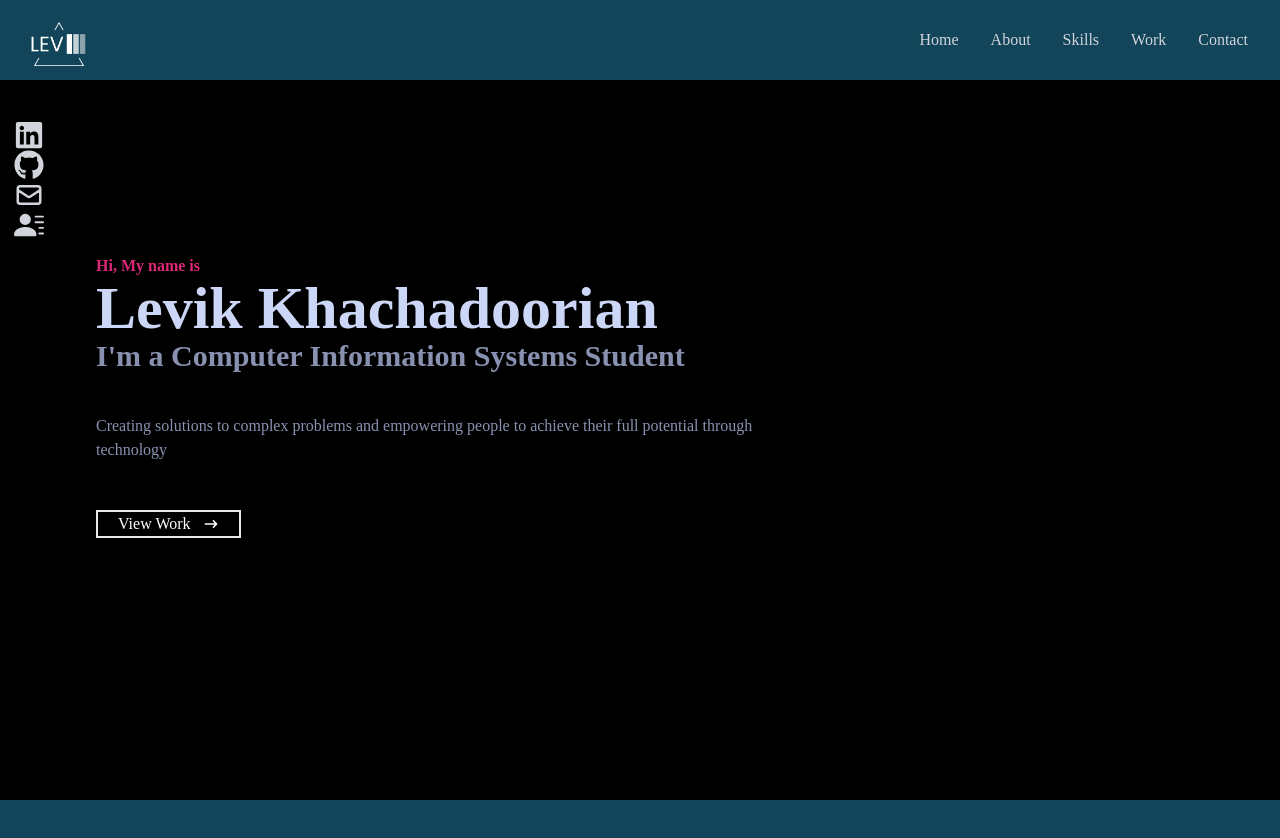
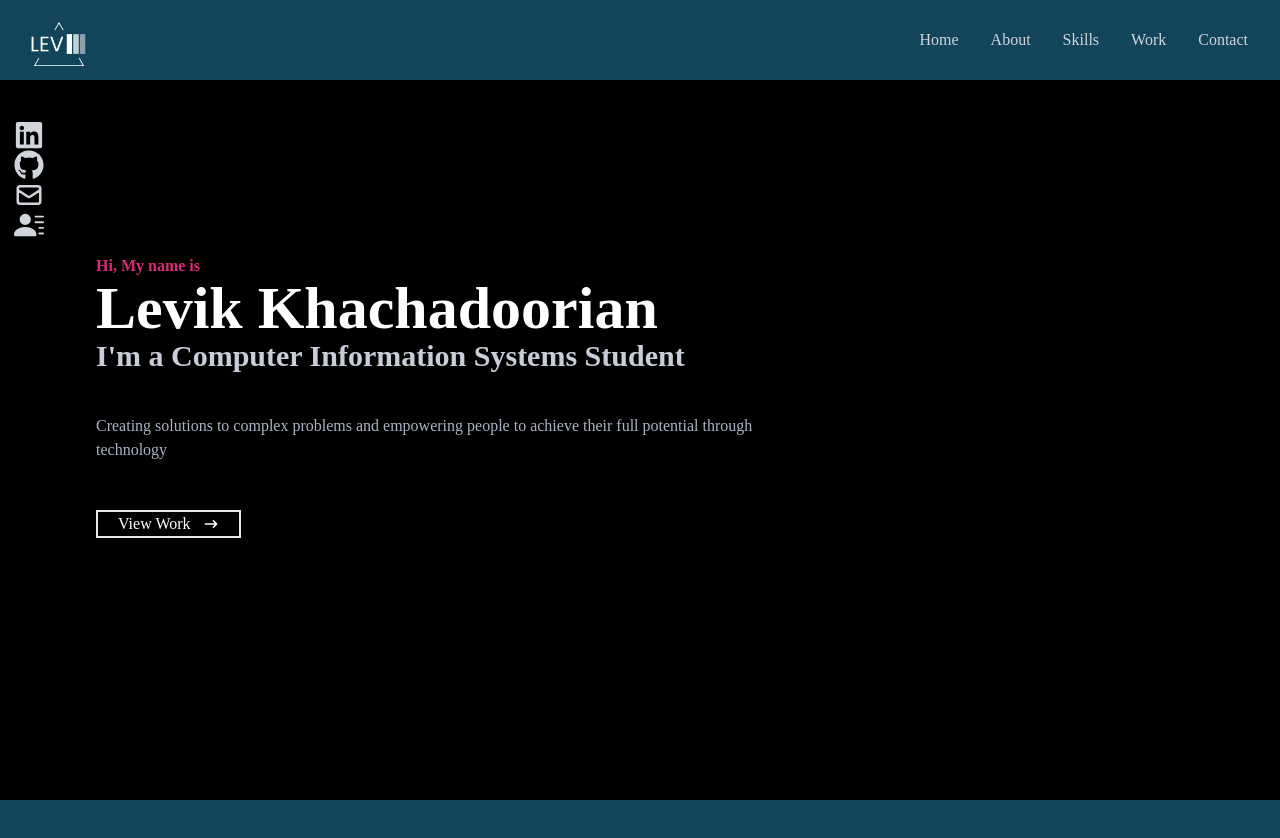
Before and after one commit to Levik931/Portfolio, a React (Create React App) app: page / in a window 1280 px wide. Shown: the top 838 px of the page. Built offline with nearby package versions, Linux system fonts and the light colour scheme.

Commit message:
color change to white

```diff
--- a/src/components/Home.jsx
+++ b/src/components/Home.jsx
@@ -9,13 +9,13 @@
       {/* container */}
       <div className="max-w-[1000px] mx-auto sm:ml-10 px-14 flex flex-col justify-center h-full">
         <p className="text-pink-600 font-bold">Hi, My name is</p>
-        <h1 className="text-4xl sm:text-6xl font-bold text-[#ccd6f6]">
+        <h1 className="text-4xl sm:text-6xl font-bold text-[white]">
           Levik Khachadoorian
         </h1>
-        <h2 className="text-2xl sm:text-3xl font-bold text-[#8892b0]">
+        <h2 className="text-2xl sm:text-3xl font-bold text-[#c9cdd9]">
           I'm a Computer Information Systems Student
         </h2>
-        <p className="text-[#8892b0] py-10 max-w-[700px]">
+        <p className="text-[#acb2c5] py-10 max-w-[700px]">
           Creating solutions to complex problems and empowering people to
           achieve their full potential through technology
         </p>
```
